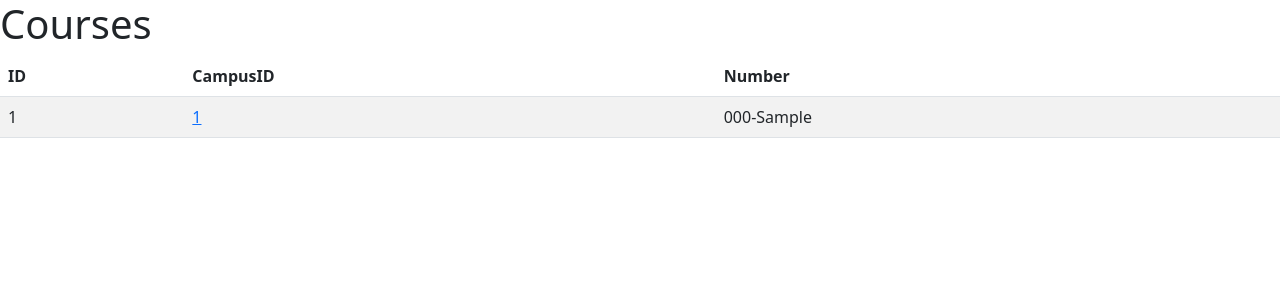
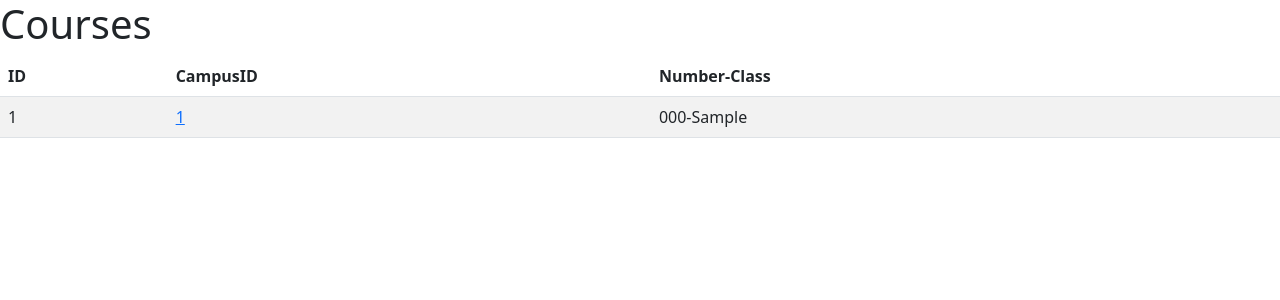
Before and after one commit to Jescalante36/homework3, a PHP site: page /course.php in a window 1280 px wide. Shown: the top 300 px of the page. Run offline with PHP 8.4, Linux system fonts and the light colour scheme; tables that the repository leaves empty or names only in its code hold one stand-in row (values such as "Sample post").

Commit message:
Update course.php

```diff
--- a/course.php
+++ b/course.php
@@ -13,7 +13,7 @@
     <tr>
       <th>ID</th>
       <th>CampusID</th>
-      <th>Number</th>
+      <th>Number-Class</th>
     </tr>
   </thead>
   <tbody>
```
